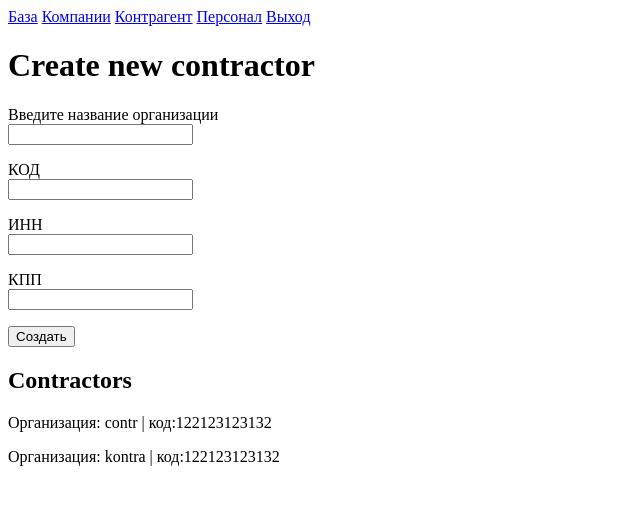
After one commit to AdamLoginov/VPsite, a Django app: page /contractor/ in a window 1280 px wide. The commit adds this page. Shown: the top 505 px of the page, without its empty margins (0-640 px from the left). Run offline with Django 4.2, Linux system fonts and the light colour scheme; a user stored in the database is signed in; data comes from the database, SQL or seed files in the repository.

Commit message:
eva home

```diff
--- a/VPsite/SYSControl/models.py
+++ b/VPsite/SYSControl/models.py
@@ -16,7 +16,7 @@ class Company(models.Model):
 class Сontractor(models.Model):
     name = models.CharField(max_length=100, verbose_name='Организация')
     cod = models.CharField(max_length=10, verbose_name='Код')
-    iin = models.CharField(max_length=12, verbose_name='ИНН')
+    inn = models.CharField(max_length=12, verbose_name='ИНН')
     kpp = models.CharField(max_length=9, verbose_name='КПП')
 
     def __str__(self):
--- a/VPsite/SYSControl/urls.py
+++ b/VPsite/SYSControl/urls.py
@@ -4,6 +4,7 @@ from .views import (
     BaseView,
     CompanyView,
     StaffView,
+    СontractorView,
     )
 
 urlpatterns = [
@@ -12,6 +13,8 @@ urlpatterns = [
     path('company/create/', CompanyView.create, name='companyCreate'),
     path('company/edit/<int:id>/', CompanyView.edit, name='companyEit'),
     path('company/delete/<int:id>/', CompanyView.delete, name='companyDelete'),
+    path('contractor/', СontractorView.as_view(), name='contractor'),
+    path('contractor/create/', СontractorView.create, name='contractorCreate'),
     path('staff/', StaffView.as_view(), name='staff'),
     # path('staff/<str:name>', ProfileView.as_view(), name='profile')
 ]
--- a/VPsite/SYSControl/views.py
+++ b/VPsite/SYSControl/views.py
@@ -9,6 +9,7 @@ from django.contrib.auth.mixins import LoginRequiredMixin
 from .models import  (
     HeadDataBase,
     Company,
+    Сontractor
 )
 
 User = get_user_model()
@@ -64,6 +65,37 @@ class CompanyView(LoginRequiredMixin, View):
         else:
             return HttpResponseRedirect('errorPage.html')
 
+class СontractorView(LoginRequiredMixin, View):
+    def get(self, request):
+        if request.user.is_superuser:
+            model = Сontractor.objects.all()
+            return render(request, 'contractor.html', {'contractors': model})
+        else:
+            return HttpResponseRedirect('errorPage.html')
+
+    def create(request):
+        if request.user.is_superuser:
+            if request.method == 'POST':
+                model = Сontractor()
+                model.name = request.POST.get('name')
+                model.cod = request.POST.get('cod')
+                model.inn = request.POST.get('inn')
+                model.kpp = request.POST.get('kpp')
+                model.save()
+            return HttpResponseRedirect('/contractor')
+        else:
+            return HttpResponseRedirect('errorPage.html')
+
+    def edit(request, id):
+        if request.user.is_superuser:
+            model = Сontractor.objects.get(id=id)
+            if request.method == 'POST':
+                pass
+        else:
+            return HttpResponseRedirect('errorPage.html')
+
+
+
 
 class StaffView(LoginRequiredMixin, View):
 
--- a/VPsite/templates/base.html
+++ b/VPsite/templates/base.html
@@ -9,6 +9,7 @@
 <body>
     <a href="{% url 'base' %}">База</a>
     <a href="{% url 'company' %}">Компании</a>
+    <a href="{% url 'contractor' %}">Контрагент</a>
     <a href="{% url 'staff' %}">Персонал</a>
     <a href="/accounts/logout/">Выход</a>
     {% block content %}
--- /dev/null
+++ b/VPsite/templates/contractor.html
@@ -0,0 +1,31 @@
+{% extends 'base.html' %}
+
+{% block content %}
+    <h1>Create new contractor</h1>
+    <div class="container">
+        <form method="POST" action="{% url 'contractorCreate' %}">
+            {% csrf_token %}
+            <p>
+                <label>Введите название организации</label><br>
+                <input type="text" name="name" />
+            </p>
+            <p>
+                <label>КОД</label><br>
+                <input type="text" name="cod" />
+            </p>
+            <p>
+                <label>ИНН</label><br>
+                <input type="text" name="inn" />
+            </p>
+            <p>
+                <label>КПП</label><br>
+                <input type="text" name="kpp" />
+            </p>
+            <input type="submit" value="Создать" >
+        </form>
+    </div>
+    <h2>Contractors</h2>
+    {% for contractor in contractors %}
+        <p>{{contractor}}</p>
+    {% endfor %}
+{% endblock %}
```
Also changed, not shown: VPsite/SYSControl/migrations/0010_rename_iin_сontractor_inn.py (added), VPsite/db.sqlite3.
